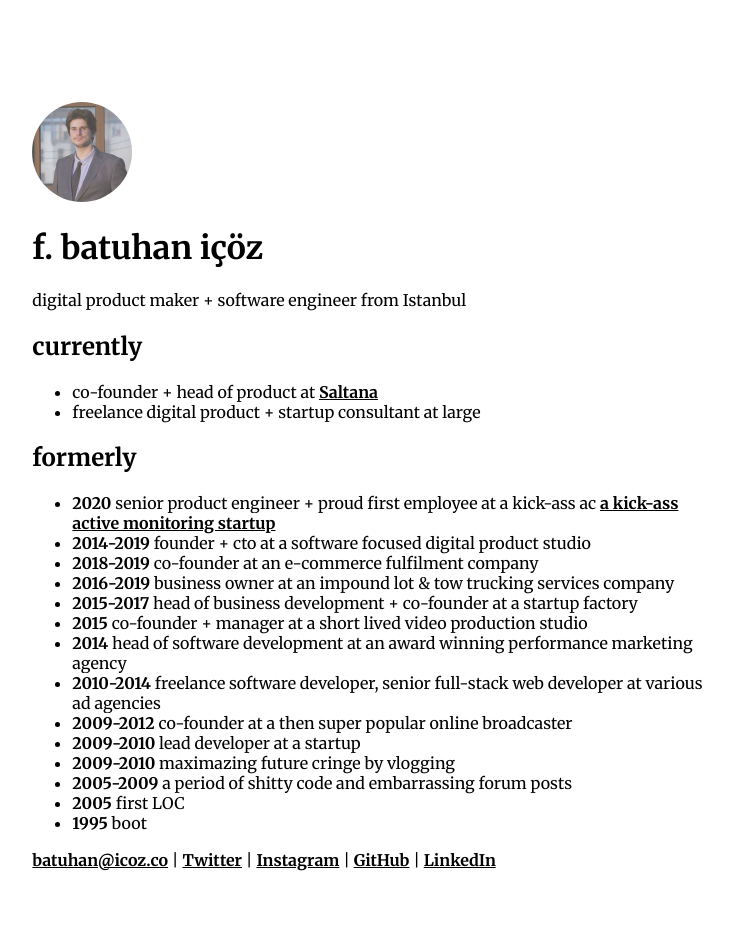
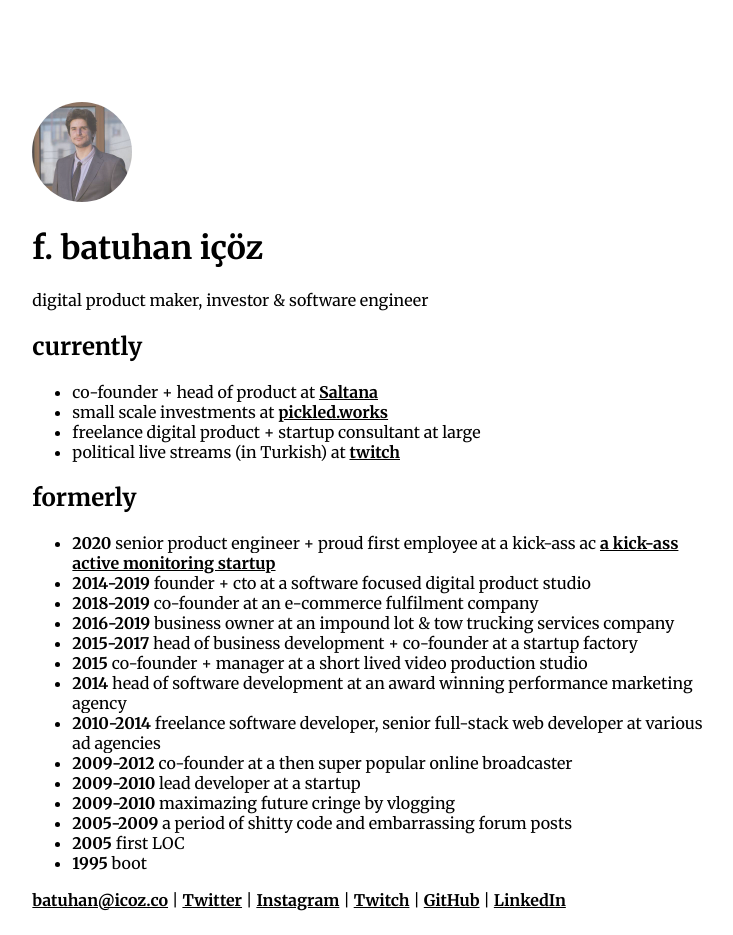
Before and after one commit to batuhan/batuhan, a Next.js app: page / in a window 1280 px wide. Shown: the whole page, without its empty margins (70-803 px from the left). Before the commit the page ends 895 px from the top, so only its background shows below. Built offline with nearby package versions, Linux system fonts and the light colour scheme.

Commit message:
smmall updates

```diff
--- a/next.config.js
+++ b/next.config.js
@@ -4,7 +4,6 @@ const twitchRedirectDefaults = {
 }
 
 module.exports = {
-  target: 'serverless',
   async redirects() {
     return [
       {
--- a/package.json
+++ b/package.json
@@ -8,8 +8,8 @@
     "start": "next start"
   },
   "dependencies": {
-    "next": "*",
-    "react": "16.13.1",
-    "react-dom": "16.13.1"
+    "next": "latest",
+    "react": "17.0.2",
+    "react-dom": "17.0.2"
   }
 }
--- a/pages/index.js
+++ b/pages/index.js
@@ -26,14 +26,20 @@ export default function Home() {
         />
 
         <h1>f. batuhan içöz</h1>
-        <p>digital product maker + software engineer from Istanbul</p>
+        <p>digital product maker, investor & software engineer</p>
         <h2>currently</h2>
         <ul>
           <li>
             co-founder + head of product at <a href="https://www.saltana.com/?ref=bt.hn">Saltana</a>
           </li>
           <li>
+            small scale investments at <a href="https://pickled.works">pickled.works</a>
+          </li>
+          <li>
             freelance digital product + startup consultant at large
+          </li>
+          <li>
+            political live streams (in Turkish) at <a href="https://twitch.tv/susbatuhan">twitch</a>
           </li>
         </ul>
 
@@ -94,6 +100,7 @@ export default function Home() {
           <a href="mailto:batuhan@icoz.co">batuhan@icoz.co</a> |{" "}
           <a href="https://twitter.com/batuhan">Twitter</a> |{" "}
           <a href="https://instagram.com/batuhan">Instagram</a> |{" "}
+          <a href="https://twitch.tv/susbatuhan">Twitch</a> |{" "}
           <a href="https://github.com/batuhan">GitHub</a> |{" "}
           <a href="https://linkedin.com/in/batuhanicoz">LinkedIn</a>
         </p>
```
Also changed, not shown: pages/igka.js (+4 -4 lines), 2 other files (tests, documents, lock files or other folders).
